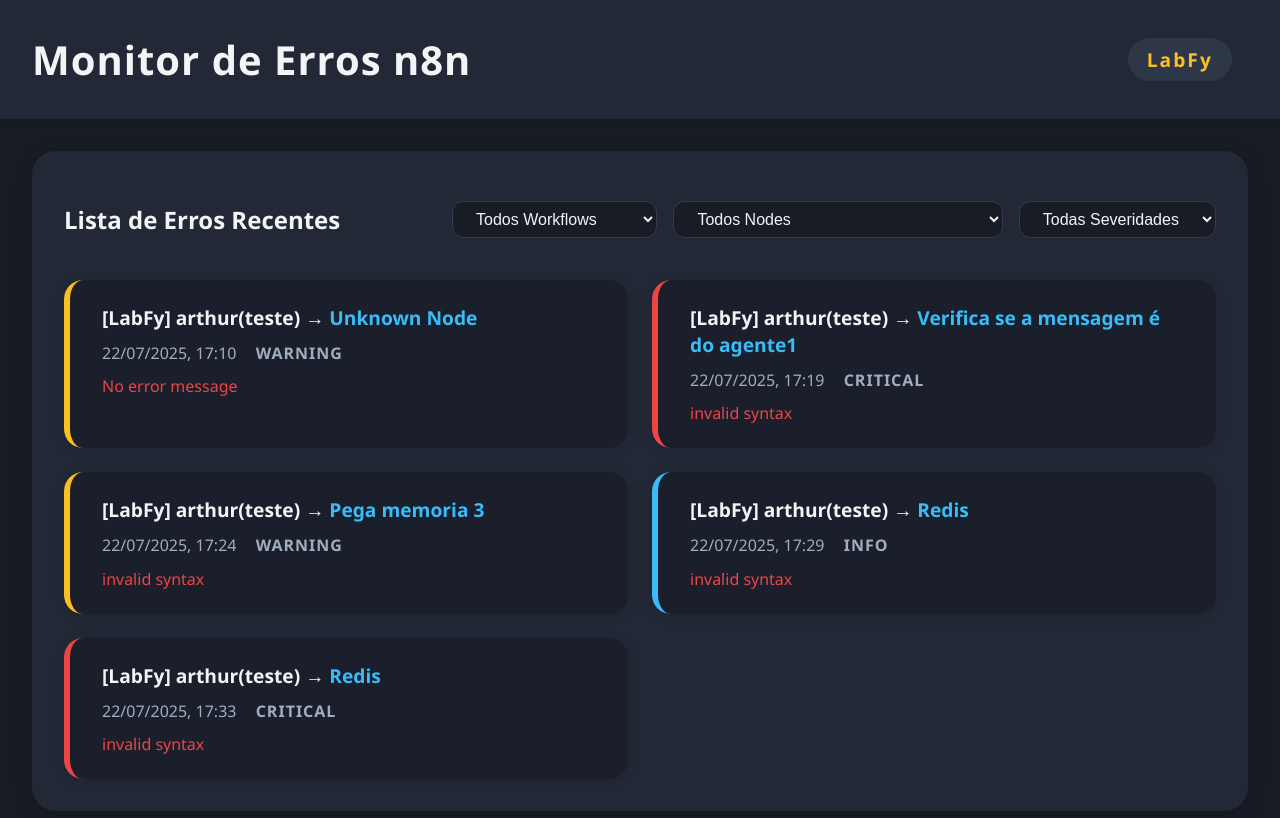
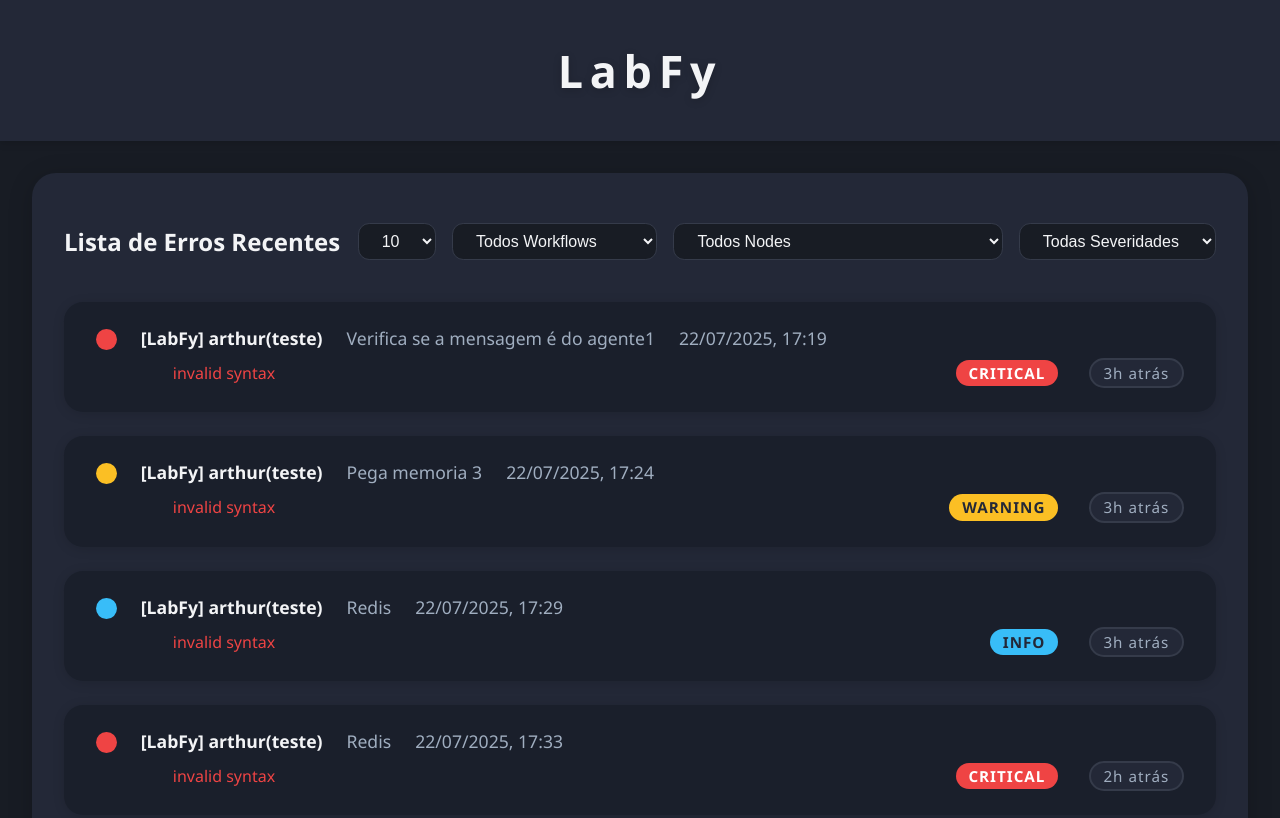
Before and after one commit to Arthurresendee/dashboardLabfyErrors, a plain HTML site: page index.html in a window 1280 px wide. Shown: the top 818 px of the page. Drawn offline with nearby package versions, Linux system fonts and the light colour scheme.

Commit message:
feat: filtro de quantidade de erros, badge de tempo atrás e layout moderno dos cards

```diff
--- a/data/erros.json
+++ b/data/erros.json
@@ -1,36 +1,4 @@
 [
-  {
-    "id": "3",
-    "workflow": "[LabFy] arthur(teste)",
-    "node": "Unknown Node",
-    "error_message": "No error message",
-    "stack_trace": "No stack trace available",
-    "created_at": "2025-07-22T17:10:39.566Z",
-    "workflow_id": "PppAWVnvdf8YYOeX",
-    "execution_id": "123419",
-    "error_type": "Unknown Type",
-    "severity": "warning",
-    "suggested_fix": null,
-    "error_timestamp": "2025-07-22T17:10:39.512Z",
-    "execution_mode": "production",
-    "full_error_data": {
-      "execution": {
-        "id": "123418",
-        "url": "https://webhook.autommatic.com.br/workflow/PppAWVnvdf8YYOeX/executions/123418",
-        "error": {
-          "level": "error",
-          "description": "Try changing the type of comparison. Alternatively you can enable 'Convert types where required'.",
-          "message": "invalid syntax"
-        },
-        "lastNodeExecuted": "Verifica se a mensagem é do agente1",
-        "mode": "webhook"
-      },
-      "workflow": {
-        "id": "PppAWVnvdf8YYOeX",
-        "name": "[LabFy] arthur(teste)"
-      }
-    }
-  },
   {
     "id": "4",
     "workflow": "[LabFy] arthur(teste)",
--- a/index.html
+++ b/index.html
@@ -9,15 +9,20 @@
   <script src="https://cdn.jsdelivr.net/npm/echarts@5.5.0/dist/echarts.min.js"></script>
 </head>
 <body>
-  <header class="header">
-    <h1>Monitor de Erros n8n</h1>
-    <span class="branding">LabFy</span>
+  <header class="header header-center">
+    <span class="labfy-logo">LabFy</span>
   </header>
   <main class="main-content">
     <section class="erros-section">
       <div class="erros-header">
         <h2>Lista de Erros Recentes</h2>
         <div class="filtros">
+          <select id="filtro-quantidade" aria-label="Quantidade de erros por página">
+            <option value="5">5</option>
+            <option value="10" selected>10</option>
+            <option value="20">20</option>
+            <option value="50">50</option>
+          </select>
           <select id="filtro-workflow" aria-label="Filtrar por workflow">
             <option value="">Todos Workflows</option>
           </select>
--- a/script.js
+++ b/script.js
@@ -5,11 +5,13 @@ const INTERVALO_ATUALIZACAO = 5 * 60 * 1000; // 5 minutos
 
 let erros = [];
 let errosFiltrados = [];
+let quantidadeItens = 10;
 
 const listaErrosEl = document.getElementById('lista-erros');
 const filtroWorkflowEl = document.getElementById('filtro-workflow');
 const filtroNodeEl = document.getElementById('filtro-node');
 const filtroSeveridadeEl = document.getElementById('filtro-severidade');
+const filtroQuantidadeEl = document.getElementById('filtro-quantidade');
 const modalEl = document.getElementById('modal-detalhe');
 const detalheErroEl = document.getElementById('detalhe-erro');
 const fecharModalEl = document.getElementById('fechar-modal');
@@ -57,15 +59,23 @@ function desenharListaErros() {
     listaErrosEl.innerHTML = '<div style="color:#fbbf24">Nenhum erro encontrado.</div>';
     return;
   }
-  listaErrosEl.innerHTML = errosFiltrados.map(erro => `
+  const errosParaExibir = errosFiltrados.slice(0, quantidadeItens);
+  listaErrosEl.innerHTML = errosParaExibir.map(erro => `
     <div class="card-erro" data-severity="${erro.severity || 'info'}" tabindex="0" aria-label="Ver detalhes do erro" role="button"
       onclick="abrirModalDetalhe('${erro.id}')" onkeydown="if(event.key==='Enter'){abrirModalDetalhe('${erro.id}')}" >
-      <div class="erro-titulo">${erro.workflow} &rarr; <span style="color:#38bdf8">${erro.node}</span></div>
-      <div class="erro-meta">
-        <span>${formatarData(erro.error_timestamp)}</span>
-        <span class="erro-severidade">${erro.severity ? erro.severity.toUpperCase() : 'INFO'}</span>
+      <div class="icone-severidade"></div>
+      <div class="card-erro-conteudo">
+        <div class="card-erro-linha1">
+          <span class="workflow-nome">${erro.workflow}</span>
+          <span class="node-nome">${erro.node}</span>
+          <span class="erro-data">${formatarData(erro.error_timestamp)}</span>
+        </div>
+        <div class="card-erro-linha2">
+          <span class="erro-message">${erro.error_message}</span>
+          <span class="badge-severidade">${erro.severity ? erro.severity.toUpperCase() : 'INFO'}</span>
+          <span class="badge-tempo">${tempoAtras(erro.error_timestamp)}</span>
+        </div>
       </div>
-      <div style="color:#ef4444;font-size:1rem;">${erro.error_message}</div>
     </div>
   `).join('');
 }
@@ -104,6 +114,10 @@ window.addEventListener('keydown', e => {
 filtroWorkflowEl.onchange = aplicarFiltros;
 filtroNodeEl.onchange = aplicarFiltros;
 filtroSeveridadeEl.onchange = aplicarFiltros;
+filtroQuantidadeEl.onchange = () => {
+  quantidadeItens = parseInt(filtroQuantidadeEl.value, 10);
+  aplicarFiltros();
+};
 
 // Atualização periódica
 setInterval(buscarErros, INTERVALO_ATUALIZACAO);
@@ -157,5 +171,18 @@ function desenharGraficos() {
   });
 }
 
+function tempoAtras(dataStr) {
+  const agora = new Date();
+  const data = new Date(dataStr);
+  const diffMs = agora - data;
+  const diffMin = Math.floor(diffMs / 60000);
+  if (diffMin < 1) return 'agora mesmo';
+  if (diffMin < 60) return `${diffMin} min atrás`;
+  const diffH = Math.floor(diffMin / 60);
+  if (diffH < 24) return `${diffH}h atrás`;
+  const diffD = Math.floor(diffH / 24);
+  return `${diffD}d atrás`;
+}
+
 // Inicialização
 buscarErros();
--- a/style.css
+++ b/style.css
@@ -10,21 +10,25 @@ body {
 
 .header {
   display: flex;
-  justify-content: space-between;
+  justify-content: center;
   align-items: center;
   background: #232837;
-  padding: 2rem 3rem 2rem 2rem;
+  padding: 2.5rem 0 2.5rem 0;
   box-shadow: 0 2px 8px rgba(0,0,0,0.15);
   position: sticky;
   top: 0;
   z-index: 10;
 }
-
-.header h1 {
-  font-size: 2.5rem;
-  font-weight: 700;
-  letter-spacing: 1px;
-  margin: 0;
+.header-center {
+  justify-content: center;
+}
+.labfy-logo {
+  font-size: 2.8rem;
+  font-weight: 900;
+  letter-spacing: 0.15em;
+  color: #f3f4f6;
+  text-shadow: 0 2px 8px rgba(0,0,0,0.18);
+  font-family: 'Segoe UI', 'Roboto', Arial, sans-serif;
 }
 
 .branding {
@@ -82,57 +86,168 @@ body {
 }
 
 .lista-erros {
-  display: grid;
-  grid-template-columns: repeat(auto-fit, minmax(420px, 1fr));
+  display: flex;
+  flex-direction: column;
   gap: 1.5rem;
 }
 
 .card-erro {
+  display: flex;
+  flex-direction: row;
+  align-items: flex-start;
   background: #1a1f2b;
   border-radius: 1.2rem;
   box-shadow: 0 2px 12px rgba(0,0,0,0.13);
   padding: 1.5rem 2rem;
-  display: flex;
-  flex-direction: column;
-  gap: 0.7rem;
+  gap: 1.5rem;
   cursor: pointer;
   transition: transform 0.12s, box-shadow 0.12s;
-  border-left: 6px solid #fbbf24;
+  border-left: none;
+  border-top: none;
+  border-bottom: none;
+  border-right: none;
 }
-
-.card-erro[data-severity="critical"] {
-  border-left: 6px solid #ef4444;
-}
-.card-erro[data-severity="warning"] {
-  border-left: 6px solid #fbbf24;
-}
-.card-erro[data-severity="info"] {
-  border-left: 6px solid #38bdf8;
-}
-
 .card-erro:hover {
   transform: translateY(-4px) scale(1.01);
   box-shadow: 0 6px 24px rgba(0,0,0,0.22);
 }
 
-.card-erro .erro-titulo {
-  font-size: 1.2rem;
+.card-erro .icone-severidade {
+  width: 1.3rem;
+  height: 1.3rem;
+  border-radius: 50%;
+  margin-top: 0.2rem;
+  flex-shrink: 0;
+}
+.card-erro[data-severity="critical"] .icone-severidade {
+  background: #ef4444;
+}
+.card-erro[data-severity="warning"] .icone-severidade {
+  background: #fbbf24;
+}
+.card-erro[data-severity="info"] .icone-severidade {
+  background: #38bdf8;
+}
+
+.card-erro-conteudo {
+  flex: 1;
+  display: flex;
+  flex-direction: column;
+  gap: 0.3rem;
+}
+.card-erro-linha1 {
+  display: flex;
+  flex-wrap: wrap;
+  align-items: center;
+  gap: 1.5rem;
+  font-size: 1.1rem;
+}
+.card-erro-linha1 .workflow-nome {
+  font-weight: 700;
+  color: #f3f4f6;
+}
+.card-erro-linha1 .node-nome {
+  color: #a0aec0;
+  font-weight: 500;
+}
+.card-erro-linha1 .erro-data {
+  color: #a0aec0;
+  font-weight: 400;
+}
+
+.card-erro-linha2 {
+  display: flex;
+  align-items: center;
+  gap: 1.2rem;
+  margin-top: 0.2rem;
+}
+.card-erro-linha2 .erro-message {
+  color: #ef4444;
+  font-size: 1rem;
+  font-weight: 500;
+  white-space: nowrap;
+  overflow: hidden;
+  text-overflow: ellipsis;
+  max-width: 40vw;
+}
+.card-erro-linha2 .badge-severidade {
+  padding: 0.2rem 0.8rem;
+  border-radius: 1rem;
+  font-size: 0.95rem;
+  font-weight: 700;
+  text-transform: uppercase;
+  margin-left: auto;
+  letter-spacing: 1px;
+  background: #232837;
+  color: #f3f4f6;
+  border: 2px solid #353b4a;
+}
+.card-erro[data-severity="critical"] .badge-severidade {
+  background: #ef4444;
+  color: #fff;
+  border: none;
+}
+.card-erro[data-severity="warning"] .badge-severidade {
+  background: #fbbf24;
+  color: #232837;
+  border: none;
+}
+.card-erro[data-severity="info"] .badge-severidade {
+  background: #38bdf8;
+  color: #232837;
+  border: none;
+}
+
+.erro-titulo-emlinha {
+  display: flex;
+  flex-direction: row;
+  align-items: center;
+  gap: 0.7rem;
+  font-size: 1.15rem;
   font-weight: 600;
   color: #f3f4f6;
+  margin-bottom: 0.2rem;
+}
+.label {
+  color: #fbbf24;
+  font-weight: 700;
+  margin-right: 0.2rem;
+}
+.workflow-nome {
+  color: #f3f4f6;
+  font-weight: 600;
+}
+.node-nome {
+  color: #38bdf8;
+  font-weight: 600;
 }
 
-.card-erro .erro-meta {
+.erro-message {
+  color: #ef4444;
   font-size: 1rem;
-  color: #a0aec0;
-  display: flex;
-  gap: 1.2rem;
+  margin-left: 2rem;
+  white-space: nowrap;
+  overflow: hidden;
+  text-overflow: ellipsis;
+  max-width: 40vw;
 }
 
-.card-erro .erro-severidade {
-  font-size: 1rem;
-  font-weight: 700;
-  text-transform: uppercase;
+/* Remover estilos antigos de .erro-info-emlinha e campos relacionados */
+.erro-info-emlinha, .erro-info-emlinha .label, .erro-info-emlinha .workflow-nome, .erro-info-emlinha .node-nome, .erro-info-emlinha .erro-data, .erro-info-emlinha .erro-severidade, .erro-info-emlinha .erro-message {
+  all: unset;
+}
+
+.badge-tempo {
+  background: #232837;
+  color: #a0aec0;
+  font-size: 0.95rem;
+  font-weight: 500;
+  border-radius: 1rem;
+  padding: 0.2rem 0.8rem;
+  margin-left: 0.7rem;
   letter-spacing: 1px;
+  border: 2px solid #353b4a;
+  display: inline-block;
 }
 
 .dashboards-section {
@@ -209,6 +324,11 @@ body {
     max-width: 98vw;
     padding: 1.2rem 0.7rem 1rem 0.7rem;
   }
+  .card-erro-linha1, .card-erro-linha2 {
+    flex-direction: column;
+    align-items: flex-start;
+    gap: 0.5rem;
+  }
 }
 
 @media (max-width: 600px) {
@@ -225,4 +345,7 @@ body {
   .card-erro {
     padding: 1rem 0.7rem;
   }
+  .header .labfy-logo {
+    font-size: 1.5rem;
+  }
 }
```
